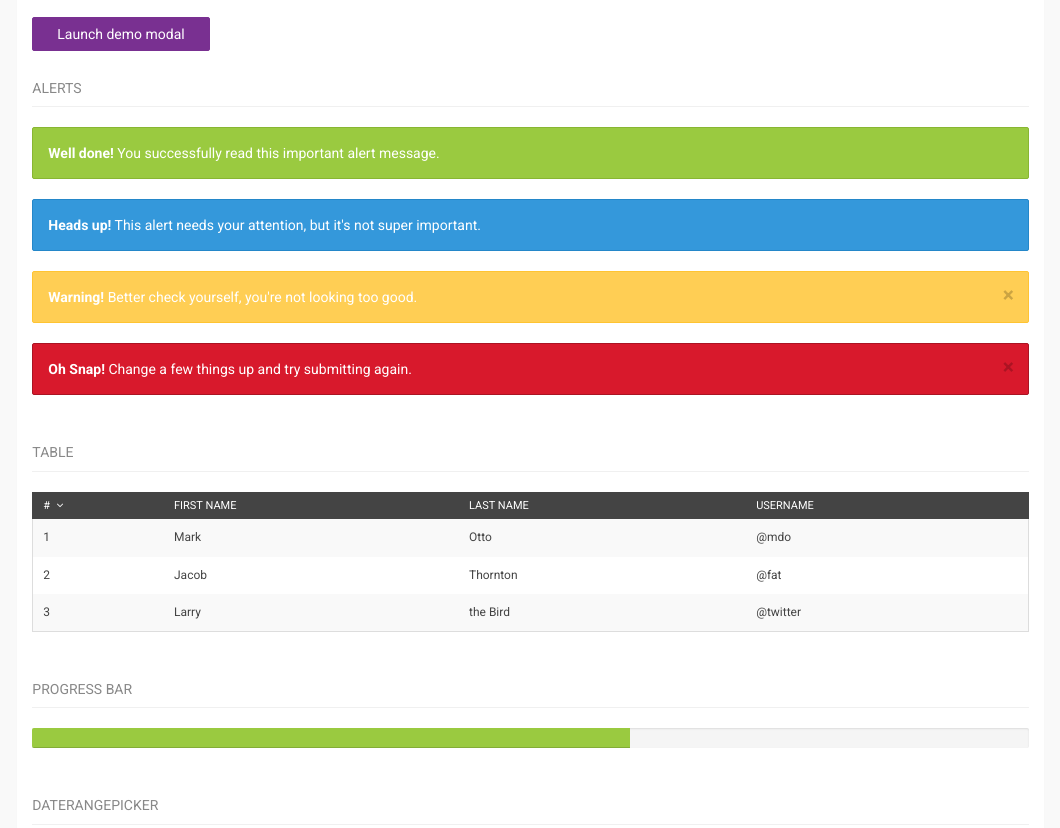
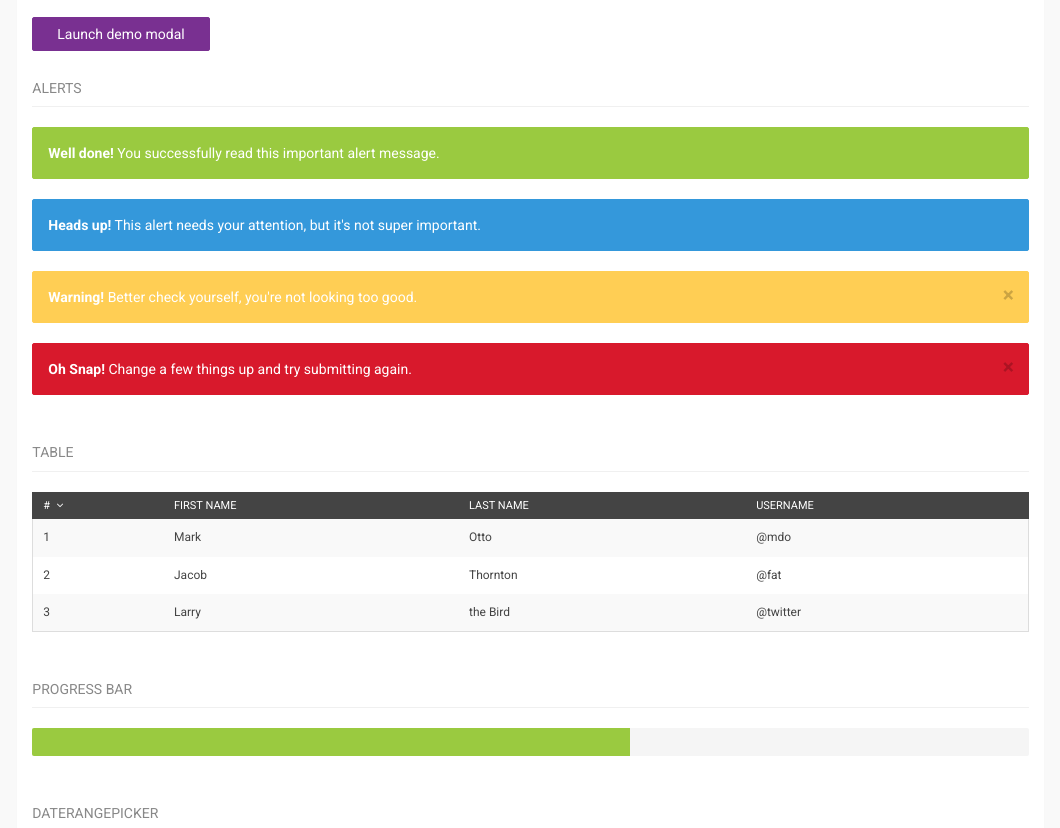
Before and after one commit to Linx-Enterprise/oms-bootstrap, a website: page demo/index.html in a window 1280 px wide. Shown: the part 1281-2109 px from the top of the page, without its empty margins (216-1276 px from the left). Drawn offline with nearby package versions, Linux system fonts and the light colour scheme.

Commit message:
Fixed alerts and progress-bar

```diff
--- /dev/null
+++ b/src/styles/_progress-bars.scss
@@ -0,0 +1,8 @@
+.progress {
+    height: 28px;
+    @include box-shadow(none);
+}
+
+.progress-bar {
+    @include box-shadow(none);
+}
--- a/src/styles/_variables.scss
+++ b/src/styles/_variables.scss
@@ -290,19 +290,19 @@ $close-text-shadow:             0 1px 0 #000 !default;
 
 $alert-success-bg:            $state-success-bg !default;
 $alert-success-text:          #fff !default;
-$alert-success-border:        $state-success-border !default;
+$alert-success-border:        $state-success-bg !default;
 
 $alert-info-bg:               $state-info-bg !default;
 $alert-info-text:             #fff !default;
-$alert-info-border:           $state-info-border !default;
+$alert-info-border:           $state-info-bg !default;
 
 $alert-warning-bg:            $state-warning-bg !default;
 $alert-warning-text:          #fff !default;
-$alert-warning-border:        $state-warning-border !default;
+$alert-warning-border:        $state-warning-bg !default;
 
 $alert-danger-bg:             $state-danger-bg !default;
 $alert-danger-text:           #fff !default;
-$alert-danger-border:         $state-danger-border !default;
+$alert-danger-border:         $state-danger-bg !default;
 
 
 //== Popovers
--- a/src/styles/chaordic-bootstrap.scss
+++ b/src/styles/chaordic-bootstrap.scss
@@ -22,6 +22,7 @@
 @import 'navs';
 @import 'panels';
 @import 'popover';
+@import 'progress-bars';
 @import 'sidebar';
 @import 'table-list';
 @import 'tables';
```
Also changed, not shown: dist/styles/chaordic-bootstrap.css, dist/styles/chaordic-bootstrap.min.css.
